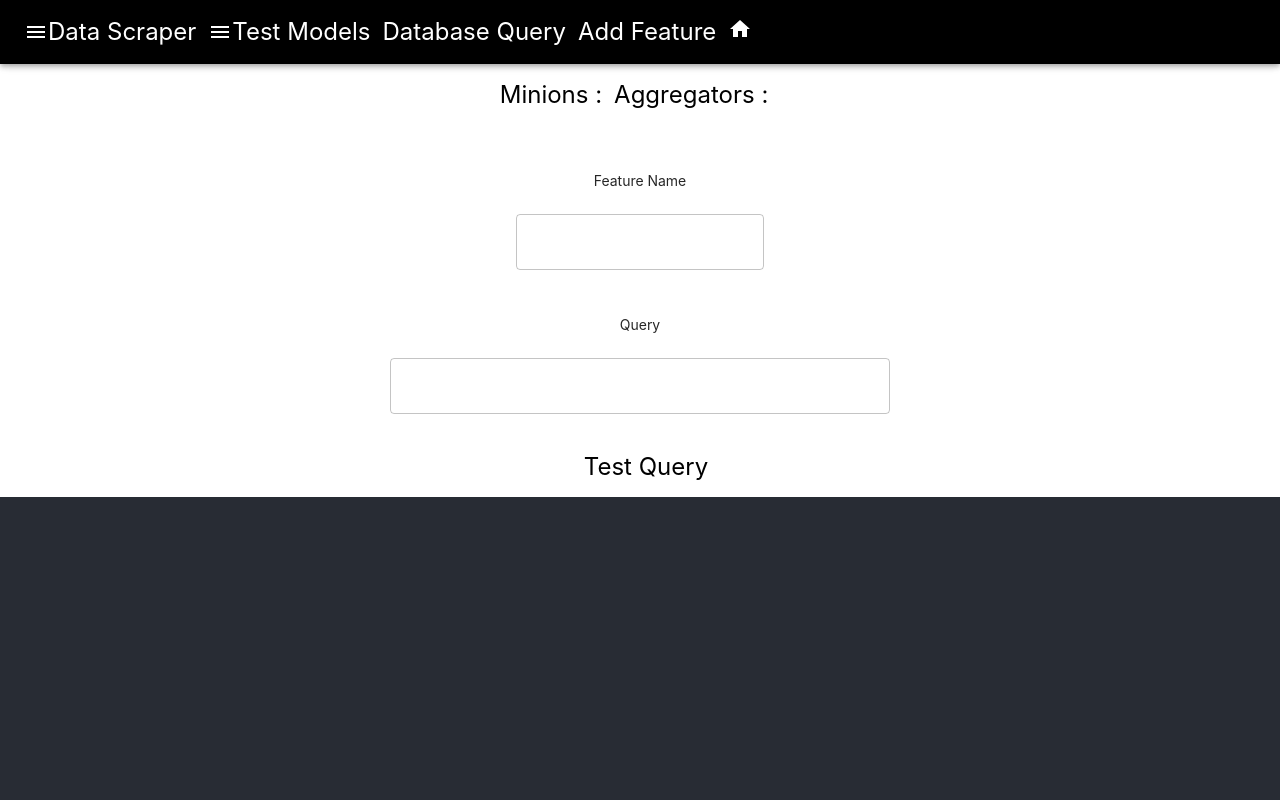
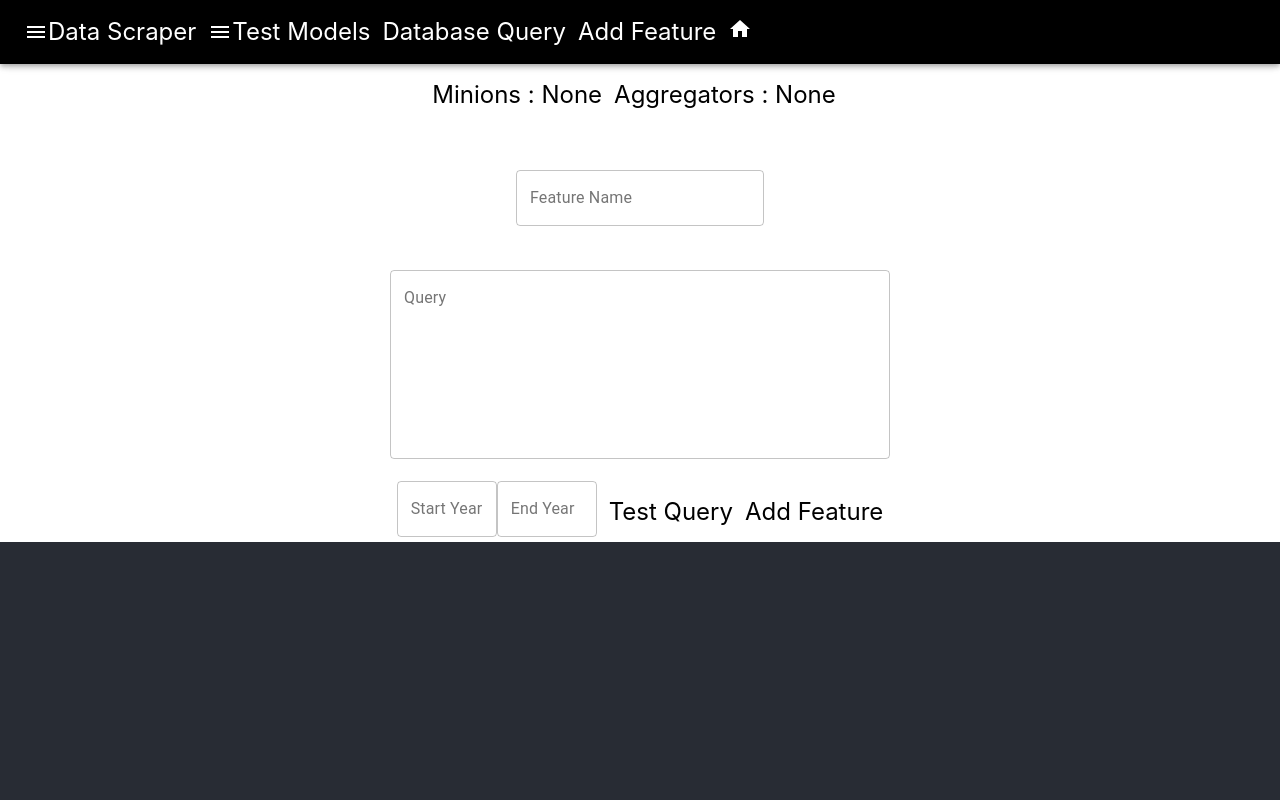
Before and after one commit to AATataj/fantasy_front, a React (Create React App) app: page /AddFeature in a window 1280 px wide. Shown: the top 800 px of the page. Built offline with nearby package versions, Linux system fonts and the light colour scheme.

Commit message:
figuring out the list of features functionality, then convert to json then profit

```diff
--- a/src/AddFeature.js
+++ b/src/AddFeature.js
@@ -15,10 +15,6 @@ const useStyles = makeStyles((theme) => ({
     backgroundColor: 'white', //theme.palette.background.paper,
     color: 'black'
   },
-    '& .MuiTextField-root':{
-      margin : theme.spacing(1),
-      width : '50ch',
-    },
 }));
 
 export default function AddFeature() {
@@ -31,6 +27,9 @@ export default function AddFeature() {
   const [query, setQuery] = useState(null);
   const [testedFlag, setTestedFlag] = useState(false);
   const [featureName, setFeatureName] = useState(null);
+  const [startYear, setStartYear] = useState(null);
+  const [endYear, setEndYear] = useState(null);
+
 
   const handleCloseAgg = () => {
     setAnchorAgg(null);
@@ -62,39 +61,53 @@ export default function AddFeature() {
   const updateFeatureName = (event) => {
     setFeatureName(event.currentTarget.value)
   }
+  const addFeature = (event) => {
+
+  }
+  const updateStartYear = (event) => {
+    setStartYear(event.currentTarget.value);
+  }
+  const updateEndYear = (event) => {
+    setEndYear(event.currentTarget.value);
+  }
   return (
     <React.Fragment>
       <IconButton
         edge="start"
         onClick = {handleClick}
         id = "MinionsMenuButton"
-        aria-controls="scrapersMenu"
+        //aria-controls="scrapersMenu"
         aria-haspopup="true"
+        variant="outlined"
         className={classes.root}
     >
-        Minions : {minions}
+        Minions : {minions != null ? minions : "None"}
       </IconButton>
       <IconButton
         edge="start"
         onClick = {handleClick}
         id = "AggsMenuButton"
-        aria-controls="scrapersMenu"
+        //aria-controls="scrapersMenu"
         aria-haspopup="true"
+        variant="outlined"
         className={classes.root}
     >
-        Aggregators : {aggregators}
+        Aggregators : {aggregators != null ? aggregators : "None" }
       </IconButton>
-      <br/><br/><br/>Feature Name<br/><br/>
+      <br/><br/><br/>
       <TextField
+        label = "Feature Name"
         id= "featureNameText"
         value = {featureName}
         onChange = {updateFeatureName}
         variant = 'outlined'
       />
-      <br/><br/><br/>Query<br/><br/>
+      <br/><br/><br/>
       <TextField
+        multiline
+        rows={8}
         rowsMax = {10}
-        multiline
+        label = "Query"
         id= "queryText"
         value = {query}
         onChange = {updateQuery}
@@ -102,14 +115,45 @@ export default function AddFeature() {
         style = {{width:500}}
       />
       <br/><br/>
+      <TextField
+        rows={1}
+        rowsMax = {1}
+        label = "Start Year"
+        id= "startYearField"
+        value = {startYear}
+        onChange = {updateStartYear}
+        variant = 'outlined'
+        style = {{width:100, padding:0}}
+      />
+      <TextField
+        label="End Year"
+        rows={1}
+        rowsMax = {1}
+        id= "endYearField"
+        value = {endYear}
+        onChange = {updateEndYear}
+        variant = 'outlined'
+        style = {{width:100, padding:0}}
+      />
       <IconButton
         edge="end"
         onClick = {testQuery}
         id = "testButton"
         className={classes.root}
+        variant="outlined"
       >
         Test Query
       </IconButton>
+      <IconButton
+        edge="end"
+        onClick = {addFeature}
+        id = "featureAddButton"
+        className={classes.root}
+        variant="outlined"
+      >
+        Add Feature
+      </IconButton>
+
       <Menu
         id = "minionsMenu"
         keepMounted
```
